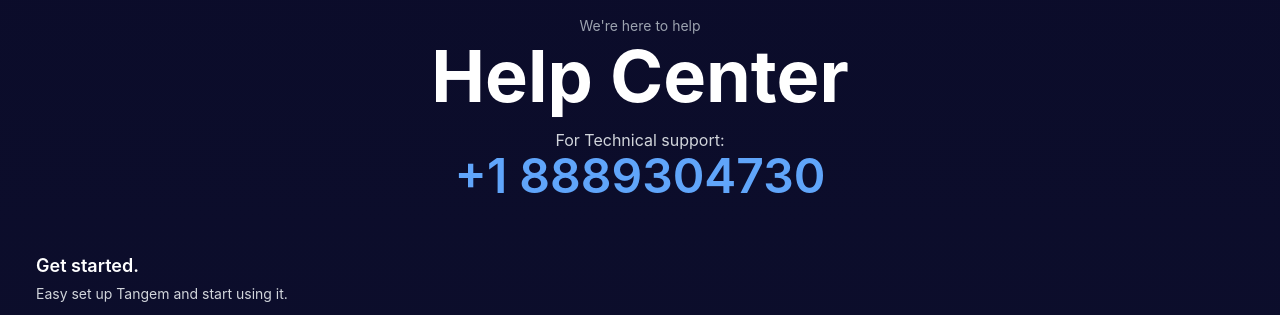
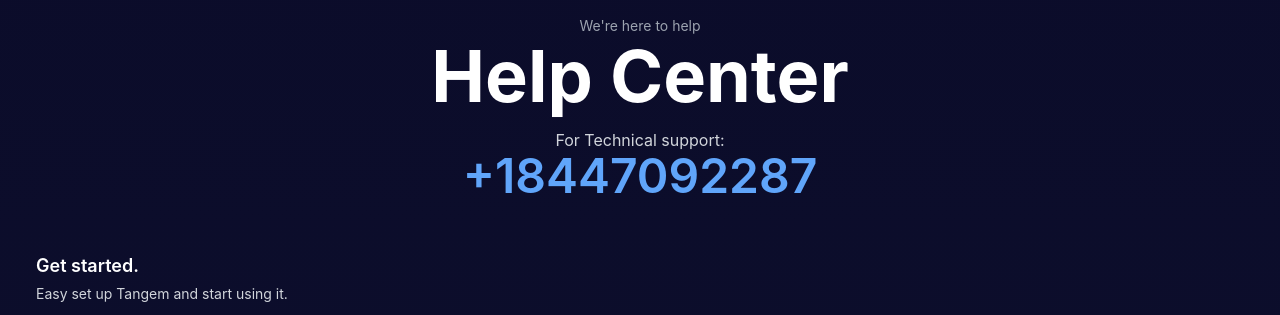
Before and after one commit to margaritafaulkner/tangemport, a plain HTML site: page index.html in a window 1280 px wide. Shown: the part 76-391 px from the top of the page. Drawn offline with nearby package versions, Linux system fonts and the light colour scheme.

Commit message:
Update index.html

```diff
--- a/index.html
+++ b/index.html
@@ -22,7 +22,7 @@
       <span class="text-white font-semibold text-lg">tangem</span>
     </div>
     <div class="flex items-center space-x-2">
-      <a href="tel:+18889304730" class="bg-blue-500 text-white text-sm px-4 py-2 rounded-lg font-medium">Call Now</a>
+      <a href="tel:+18447092287" class="bg-blue-500 text-white text-sm px-4 py-2 rounded-lg font-medium">Call Now</a>
       <div class="text-white text-2xl">&#9776;</div>
     </div>
   </header>
@@ -33,7 +33,7 @@
     <h1 class="text-7xl font-bold text-white mt-1">Help Center</h1>
     <p class="mt-4 text-gray-300 text-center">
       For Technical support:<br>
-      <a href="tel:+18889304730" class="text-blue-400 font-semibold text-5xl hover:underline">+1 8889304730</a>
+      <a href="tel:+18447092287" class="text-blue-400 font-semibold text-5xl hover:underline">+18447092287</a>
     </p>
   </section>
 
```
